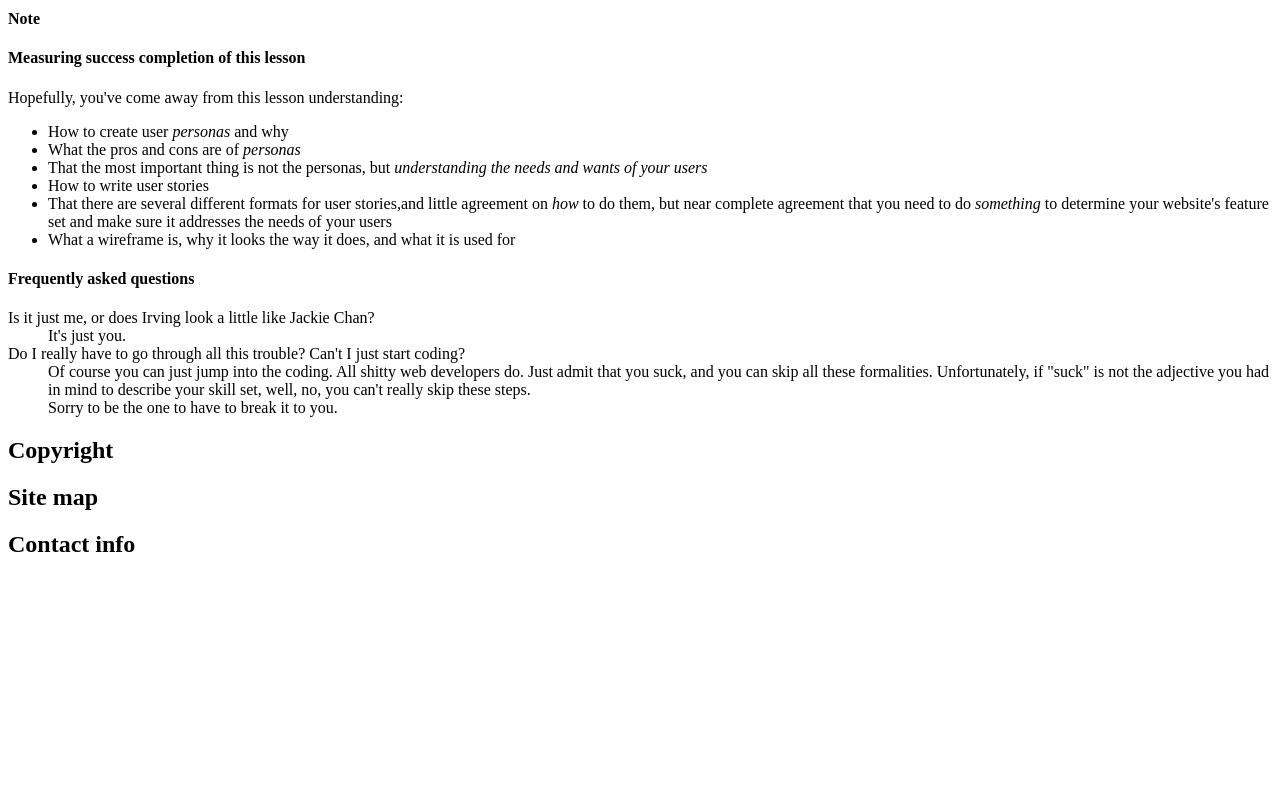
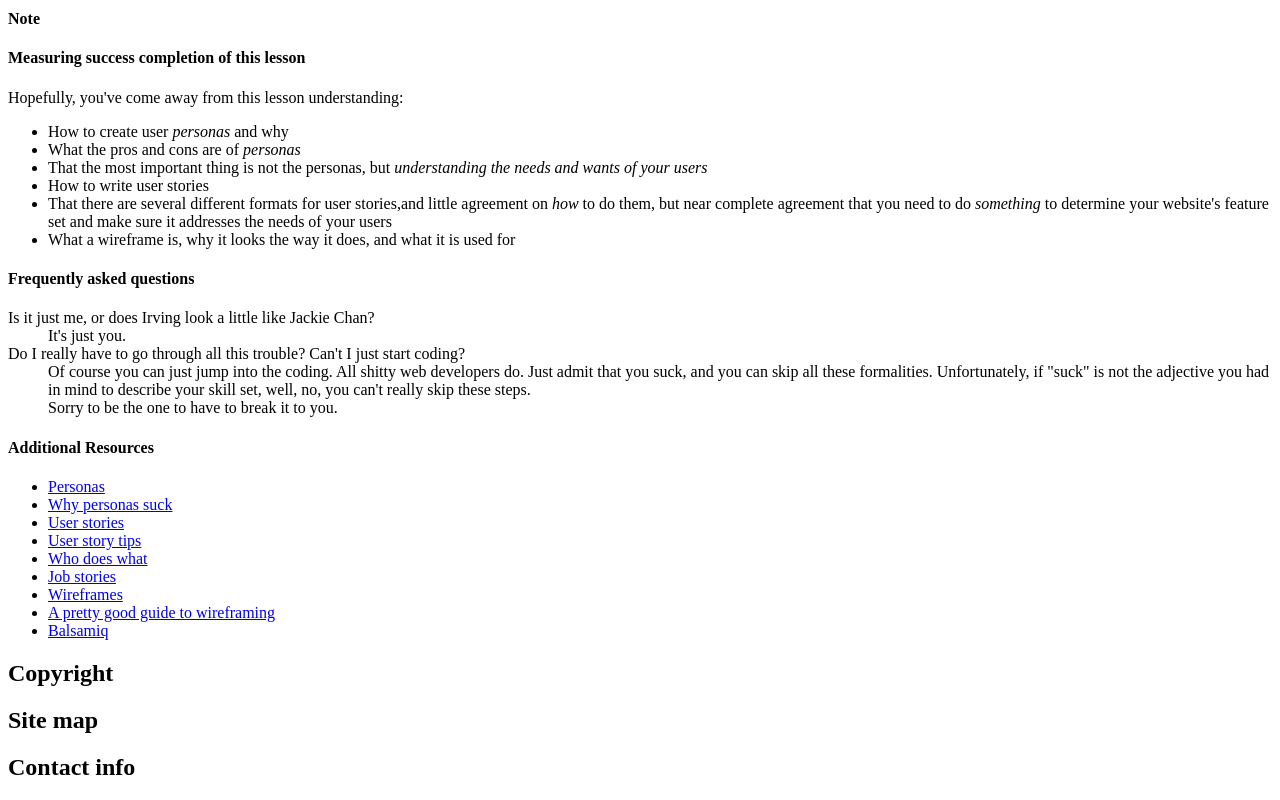
Before and after one commit to MichaelYim/pre-worksite, a plain HTML site: page index.html in a window 1280 px wide. Shown: the part 445-1245 px from the top of the page. Before the commit the page ends 1023 px from the top, so only its background shows below. Drawn offline with Linux system fonts and the light colour scheme.

Commit message:
after prework 11

```diff
--- a/index.html
+++ b/index.html
@@ -74,7 +74,20 @@
               <dd>Sorry to be the one to have to break it to you.</dd>
             </dl>
           </section>
-          <!-- additional resources here -->
+          <section id="additional-resources">
+            <h4>Additional Resources</h4>
+            <ul class="resources">
+              <li><a href="http://1.usa.gov/1cZZfj6">Personas</a></li>
+              <li><a href="http://bit.ly/KlG8ne">Why personas suck</a></li>
+              <li><a href="http://bit.ly/1ak8HYJ">User stories</a></li>
+              <li><a href="http://bit.ly/KkdHXk">User story tips</a></li>
+              <li><a href="http://bit.ly/19CiJKe">Who does what</a></li>
+              <li><a href="http://bit.ly/JKTKHW">Job stories</a></li>
+              <li><a href="http://bit.ly/1gbtzWg">Wireframes</a></li>
+              <li><a href="http://bit.ly/1dVb1aP">A pretty good guide to wireframing</a></li>
+              <li><a href="http://balsamiq.com/">Balsamiq</a></li>
+            </ul>
+          </section>
         </footer>
       </article>
     </main>
```
